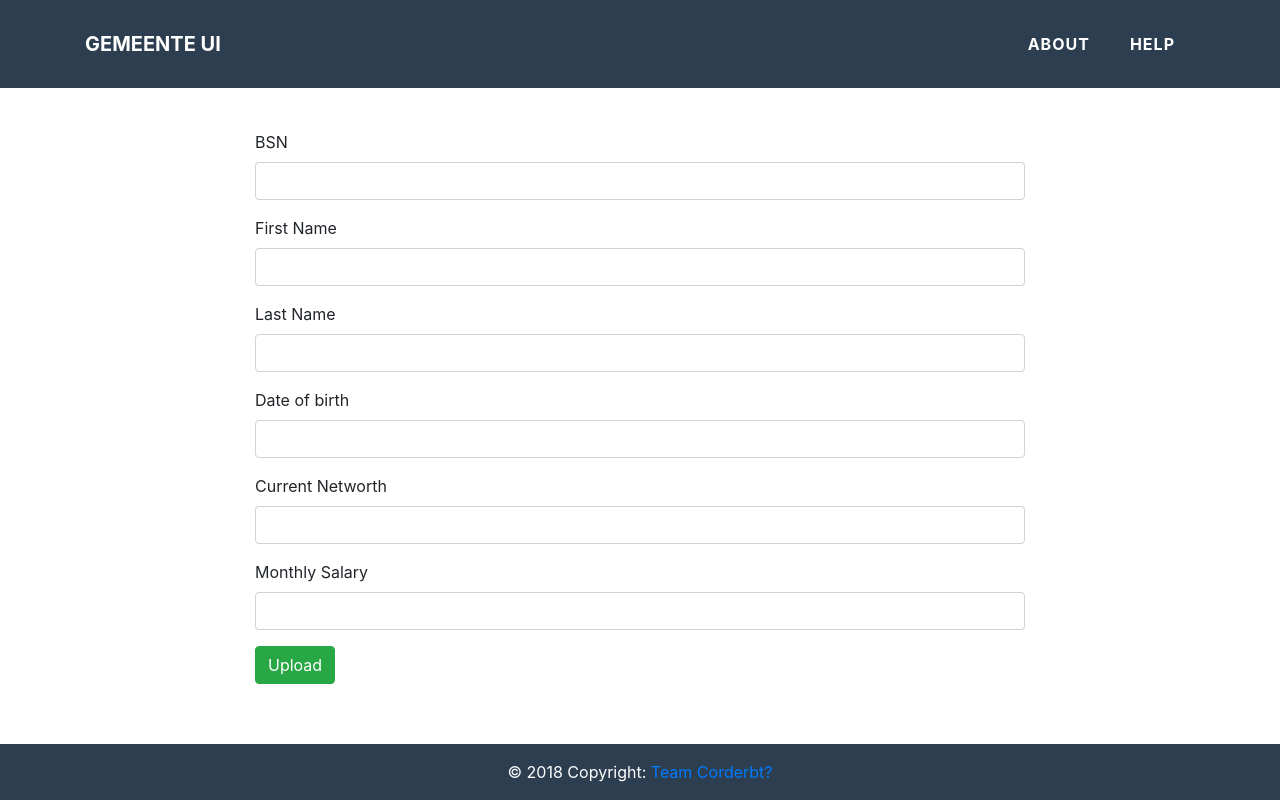
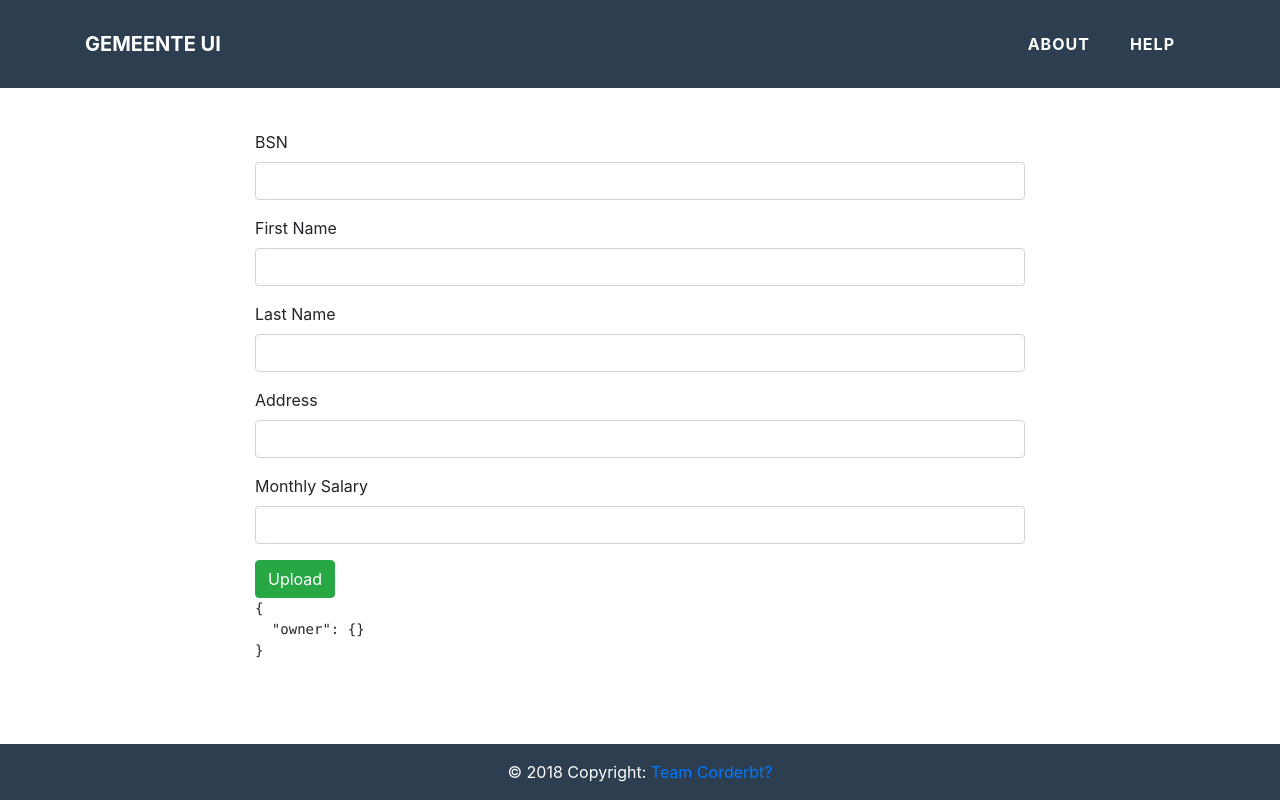
Before and after one commit to blockchain-cjib/blockchain, an Angular app in the folder municipalities-app/: page /citizenForm in a window 1280 px wide. Built offline with nearby package versions, Linux system fonts and the light colour scheme.

Commit message:
municipalities-app: Add ApiService and update components

```diff
--- /dev/null
+++ b/municipalities-app/src/Municipality.ts
@@ -0,0 +1,3 @@
+export class Municipality {
+    munId: string;
+}
--- /dev/null
+++ b/municipalities-app/src/PersonInfo.ts
@@ -0,0 +1,9 @@
+import {Municipality} from './Municipality'
+
+export class PersonInfo {
+    bsn: string;
+    name: string;
+    address: string;
+    salary: number;
+    owner: Municipality;
+}
--- /dev/null
+++ b/municipalities-app/src/app/api.service.ts
@@ -0,0 +1,56 @@
+import { Injectable } from '@angular/core';
+import { HttpClient, HttpHeaders } from '@angular/common/http';
+
+import { Observable, of } from 'rxjs';
+import { catchError, map, tap } from 'rxjs/operators';
+
+import { PersonInfo } from '../PersonInfo';
+
+const httpOptions = {
+  headers: new HttpHeaders({ 'Content-Type': 'application/json' })
+};
+
+@Injectable({
+  providedIn: 'root'
+})
+export class ApiService {
+  private apiUrl = 'localhost:3000/SOMETHING';  // URL to web api
+
+  constructor(private http: HttpClient) { }
+
+  getAllPersonInformation(): Observable<PersonInfo[]> {
+    return this.http.get<PersonInfo[]>(this.apiUrl)
+    .pipe(
+      tap(_ => console.log('fetched citizen info')),
+      catchError(this.handleError('getAllPersonInformation', []))
+    );
+  }
+
+  /** POST: add a new personInfo to the server */
+  uploadPersonInformation (personInfo: PersonInfo): Observable<PersonInfo> {
+    return this.http.post<PersonInfo>(this.apiUrl, personInfo, httpOptions).pipe(
+      tap((personInfo: PersonInfo) => console.log('added personInfo')),
+      catchError(this.handleError<PersonInfo>('uploadPersonInformation'))
+    );
+  }
+
+  /**
+   * Handle Http operation that failed.
+   * Let the app continue.
+   * @param operation - name of the operation that failed
+   * @param result - optional value to return as the observable result
+   */
+  private handleError<T> (operation = 'operation', result?: T) {
+    return (error: any): Observable<T> => {
+
+      // TODO: send the error to remote logging infrastructure
+      console.error(error); // log to console instead
+
+      // TODO: better job of transforming error for user consumption
+      console.log(`${operation} failed: ${error.message}`);
+
+      // Let the app keep running by returning an empty result.
+      return of(result as T);
+    };
+  }
+}
--- a/municipalities-app/src/app/app.module.ts
+++ b/municipalities-app/src/app/app.module.ts
@@ -1,6 +1,7 @@
 import { NgModule } from '@angular/core';
 import { BrowserModule } from '@angular/platform-browser';
 import { FormsModule } from '@angular/forms';
+import { HttpClientModule }    from '@angular/common/http';
 
 import { AppComponent } from './app.component';
 import { CitizenFormComponent } from './citizen-form/citizen-form.component';
@@ -21,7 +22,8 @@ import { FooterComponent } from './footer/footer.component';
   imports: [
     BrowserModule,
     AppRoutingModule,
-    FormsModule
+    FormsModule,
+    HttpClientModule
   ],
   providers: [],
   bootstrap: [AppComponent]
--- a/municipalities-app/src/app/citizen-form/citizen-form.component.html
+++ b/municipalities-app/src/app/citizen-form/citizen-form.component.html
@@ -10,35 +10,31 @@
   <form>
     <div class="form-group">
       <label for="bsn">BSN</label>
-      <input type="text" class="form-control" id="bsn" required>
+      <input type="text" class="form-control" id="bsn" name="bsn" [(ngModel)]="person.bsn" required>
     </div>
 
     <div class="form-group">
       <label for="firstName">First Name</label>
-      <input type="text" class="form-control" id="firstName">
+      <input type="text" class="form-control" id="firstName" name="firstName" [(ngModel)]="person.firstName">
     </div>
 
     <div class="form-group">
       <label for="lastName">Last Name</label>
-      <input type="text" class="form-control" id="lastName">
+      <input type="text" class="form-control" id="lastName" name="lastName" [(ngModel)]="person.lastName">
     </div>
 
     <div class="form-group">
-      <label for="dob">Date of birth</label>
-      <input type="text" class="form-control" id="dob">
-    </div>
-
-    <div class="form-group">
-      <label for="networth">Current Networth</label>
-      <input type="text" class="form-control" id="networth">
+      <label for="address">Address</label>
+      <input type="text" class="form-control" id="address" name="address" [(ngModel)]="person.address">
     </div>
 
     <div class="form-group">
       <label for="salary">Monthly Salary</label>
-      <input type="text" class="form-control" id="salary">
+      <input type="text" class="form-control" id="salary" name="salary" [(ngModel)]="person.salary">
     </div>
 
-    <button type="submit" class="btn btn-success">Upload</button>
+    <button type="submit" class="btn btn-success" (click)="uploadPersonInformation()">Upload</button>
 
+    <pre>{{person | json}}</pre>
   </form>
 </div>
--- a/municipalities-app/src/app/citizen-form/citizen-form.component.ts
+++ b/municipalities-app/src/app/citizen-form/citizen-form.component.ts
@@ -1,4 +1,6 @@
 import { Component, OnInit } from '@angular/core';
+import { ApiService } from '../api.service';
+import { PersonInfo } from '../../PersonInfo';
 
 @Component({
   selector: 'app-citizen-form',
@@ -6,10 +8,33 @@ import { Component, OnInit } from '@angular/core';
   styleUrls: ['./citizen-form.component.css']
 })
 export class CitizenFormComponent implements OnInit {
+  person:PersonInfo = {
+    bsn: undefined,
+    name: undefined,
+    address: undefined,
+    salary: undefined,
+    owner: {munId: undefined}
+  }
 
-  constructor() { }
+  persons: PersonInfo[];
+
+  constructor(private apiService: ApiService) { }
 
   ngOnInit() {
   }
 
+  getAllPersonInformation(): void {
+    this.apiService.getAllPersonInformation()
+        .subscribe(persons => this.persons = persons);
+  }
+
+  uploadPersonInformation(): void {
+    this.person.owner.munId = "1";  // mock for now
+
+    this.apiService.uploadPersonInformation(this.person as PersonInfo)
+    .subscribe(uploadedCitizenInfo => {
+      console.log(uploadedCitizenInfo)
+    });
+  }
+
 }
```
Also changed, not shown: 1 other file (tests, documents, lock files or other folders).
